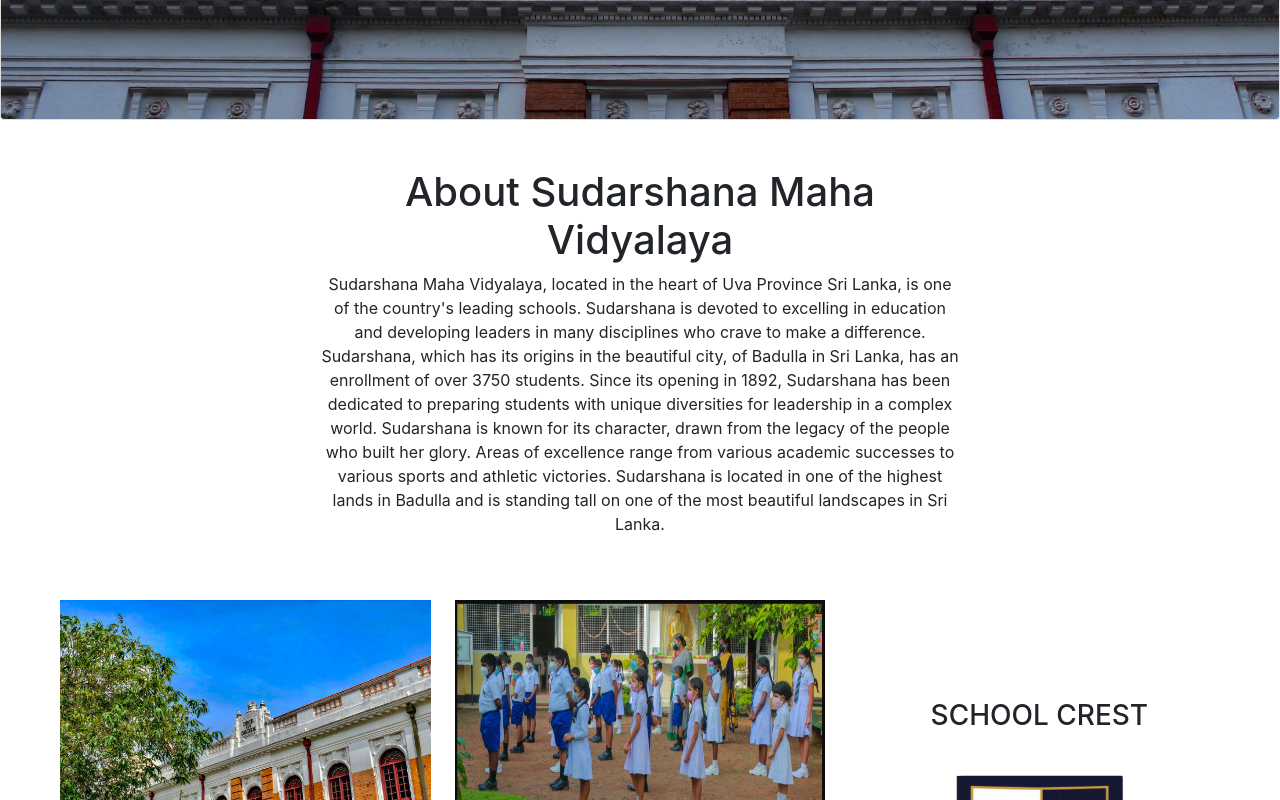
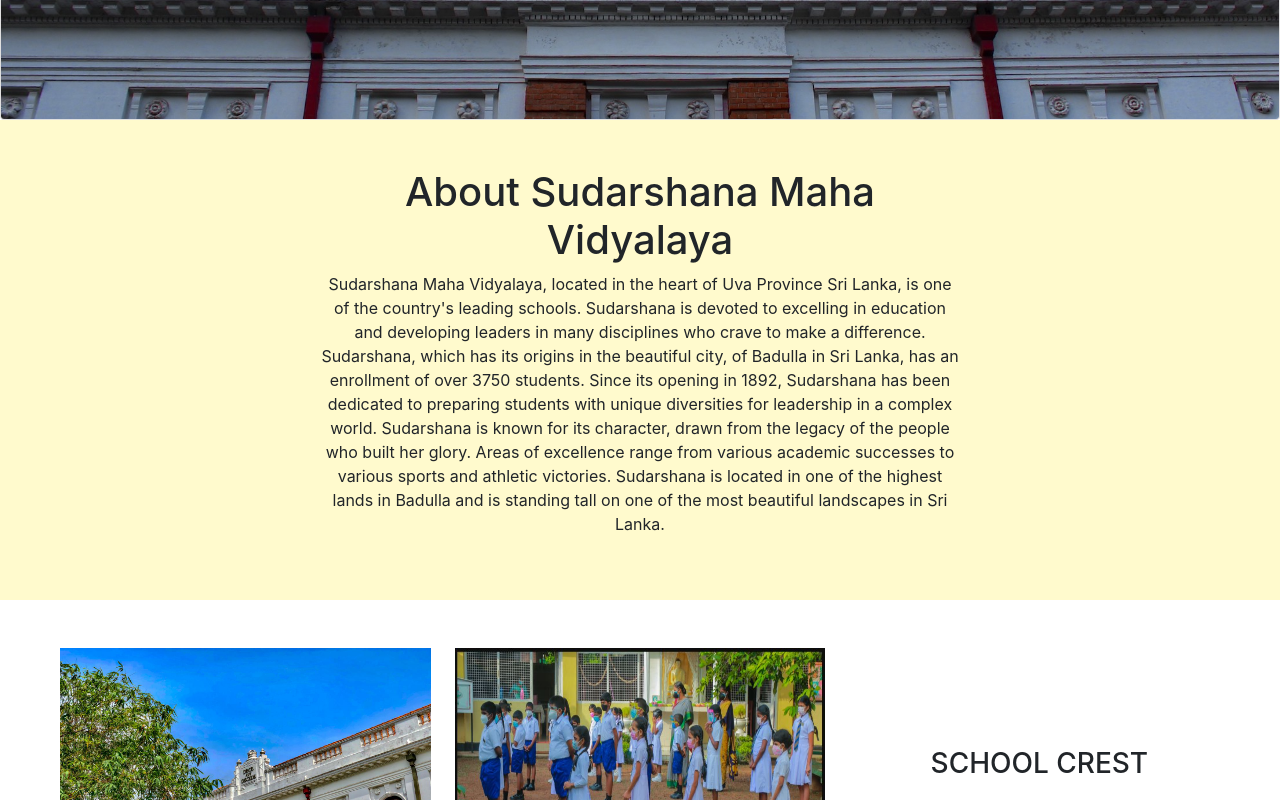
Before and after one commit to LashenDEV/sudarshana-maha-vidyalaya, a React (Create React App) app: page /sudarshana-maha-vidyalaya/about in a window 1280 px wide. Shown: the part 500-1300 px from the top of the page. Built offline with nearby package versions, Linux system fonts and the light colour scheme; some icons are missing; the HTML template or start-up script is replaced by a standard one.

Commit message:
🐛 animation bugs fixed

```diff
--- a/src/components/home/Intro/Intro.js
+++ b/src/components/home/Intro/Intro.js
@@ -2,7 +2,7 @@ import React from "react";
 
 function Intro() {
     return (
-        <div className="border-none d-flex justify-content-center mt-5 animate__animated animate__zoomIn">
+        <div className="border-none d-flex justify-content-center py-5 animate__animated animate__zoomIn" style={{backgroundColor:"#FFFACD"}}>
                 <div className="w-50 text-center">
                     <h2>An Experience That Lasts a Lifetime.</h2>
                     <p>Since 1835, The Sudarshana Maha Vidyalaya has been devoted to producing gentlemen capable of spearheading change and
--- a/src/components/pages/About/About.js
+++ b/src/components/pages/About/About.js
@@ -28,7 +28,7 @@ function About() {
                     </p>
                 </div>
             </div>
-            <div className="border-none d-flex justify-content-center mt-5">
+            <div className="border-none d-flex justify-content-center py-5" style={{backgroundColor:"#FFFACD"}}>
                 <div className="w-50 text-center animate__animated animate__zoomIn">
                     <h1>About Sudarshana Maha Vidyalaya</h1>
                     <p>
--- a/src/components/pages/History/History.js
+++ b/src/components/pages/History/History.js
@@ -20,7 +20,7 @@ function History() {
           </div>
         </div>
       </div>
-      <div className="border-none d-flex justify-content-center mt-5">
+      <div className="border-none d-flex justify-content-center py-5" style={{backgroundColor:"#FFFACD"}}>
         <div className="w-50 text-center animate__animated animate__zoomIn">
           <h1>100 Years of Excellence.</h1>
           <p>
--- a/src/components/pages/NewsEvents/NewsEvents.js
+++ b/src/components/pages/NewsEvents/NewsEvents.js
@@ -33,7 +33,7 @@ function NewsEvents() {
 
             <div className="col-md-12">
                 <div className="row row-cols-1 row-cols-md-4 g-4 m-5">
-                    <div className="col-mb-12 animate__animated animate__bounceIn animate__repeat-2">
+                    <div className="col-mb-12">
                         <div className="card h-100 mb-3 border-dark" style={{backgroundColor: "#c49647"}}>
                             <div className="card-header text-white mb-3" style={{backgroundColor: "#080c34"}}>
                                 <h5 className="card-title text-center">Admission to A/L Section – Application 2022</h5>
```
